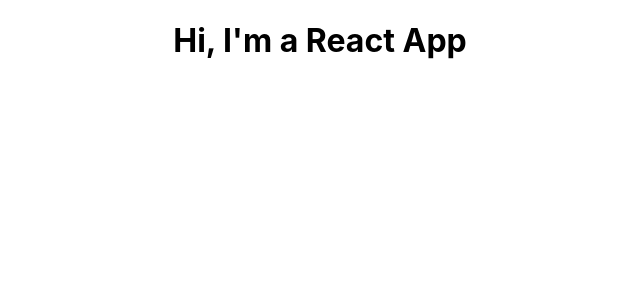
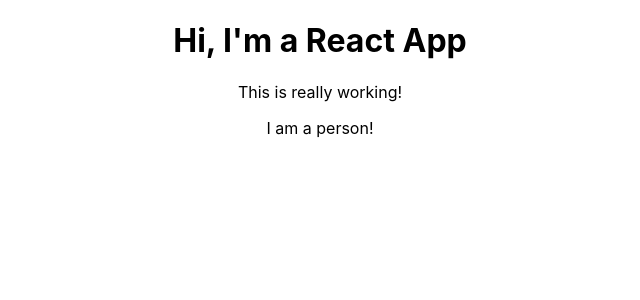
Before and after one commit to Katebond06/react-steps, a React (Create React App) app: page / in a window 1280 px wide. Shown: the top 300 px of the page, without its empty margins (320-960 px from the left). Built offline with nearby package versions, Linux system fonts and the light colour scheme.

Commit message:
creat first own component

```diff
--- a/src/App.js
+++ b/src/App.js
@@ -1,12 +1,22 @@
-import React from "react";
+import React, { Component } from "react";
 import "./App.css";
+import Person from "./Person/Person";
 
-function App() {
-  return (
-    <div className="App">
-      <h1>Hi, I'm a React App</h1>
-    </div>
-  );
+class App extends Component {
+  render() {
+    return (
+      <div className="App">
+        <h1>Hi, I'm a React App</h1>
+        <p>This is really working!</p>
+        <Person />
+      </div>
+    );
+    // return React.createElement(
+    //   "h1",
+    //   { className: "App" },
+    //   "Does this work now?"
+    // );
+  }
 }
 
 export default App;
--- /dev/null
+++ b/src/Person/Person.js
@@ -0,0 +1,7 @@
+import React from "react";
+
+const person = () => {
+  return <p>I am a person!</p>;
+};
+
+export default person;
```
